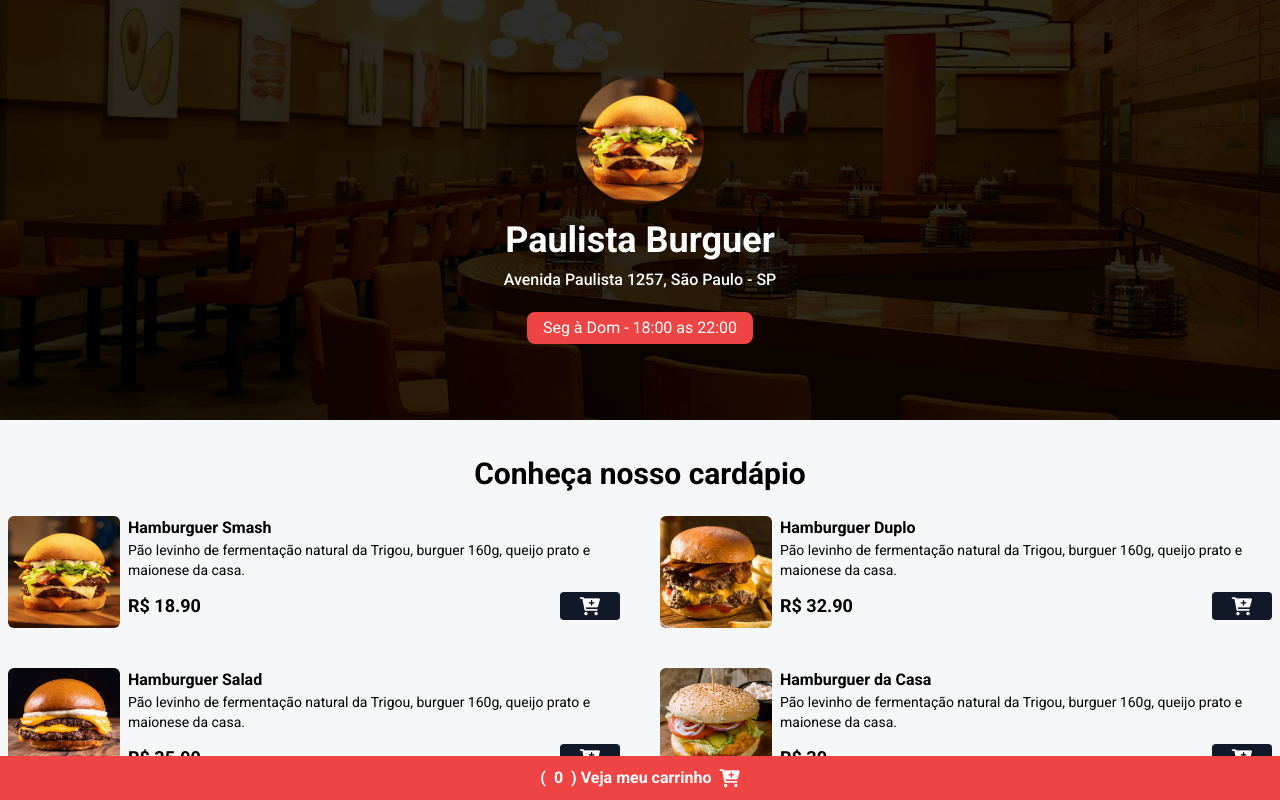
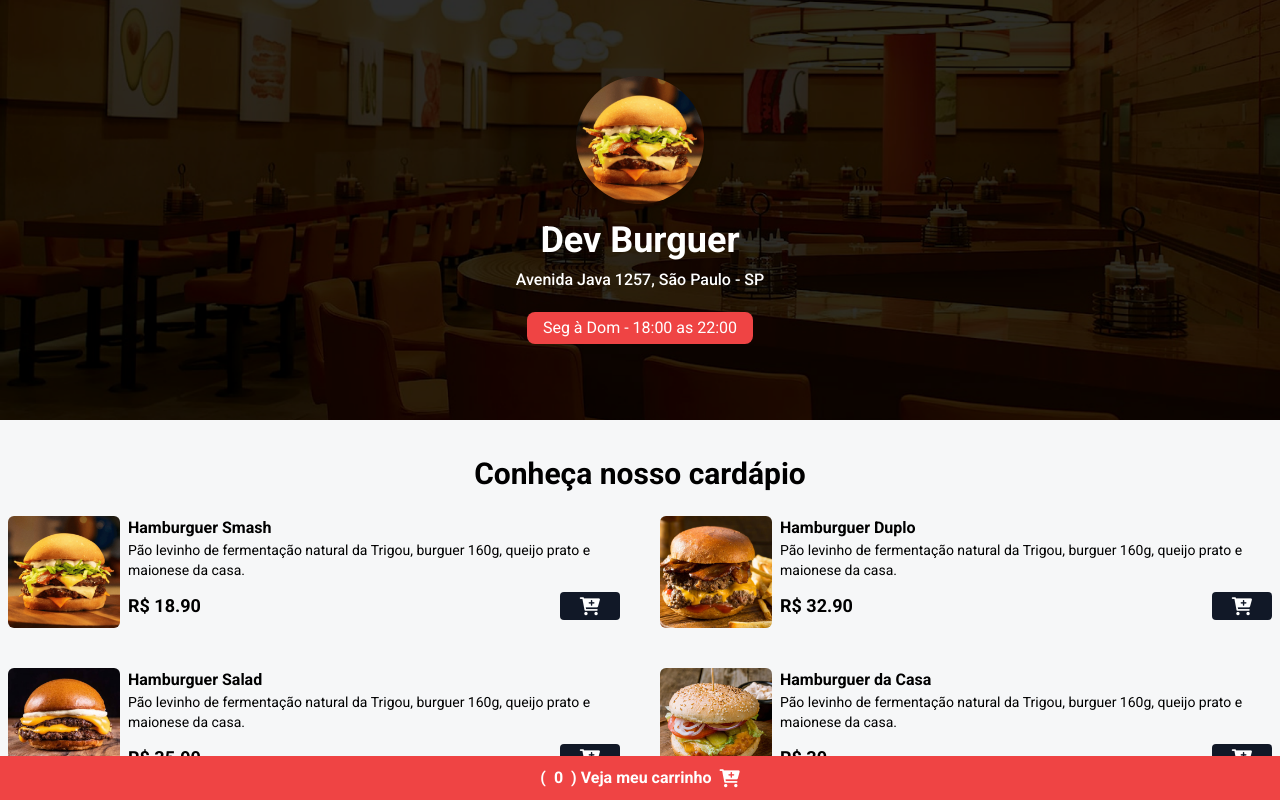
Before and after one commit to diegocavalcanti-dev/dev-burguer, a website: page index.html in a window 1280 px wide. Shown: the top 800 px of the page. Drawn offline with nearby package versions, Linux system fonts and the light colour scheme.

Commit message:
Finalizando Projeto

```diff
--- a/index.html
+++ b/index.html
@@ -29,11 +29,11 @@
                 class="w-32 h-32 rounded-full shadow-lg hover:scale-110 duration-200"
             />
             <h1 class="text-4xl mt-4 mb-2 font-bold text-white">
-                Paulista Burguer
+                Dev Burguer
             </h1>
 
             <span class="text-white font-medium">
-                Avenida Paulista 1257, São Paulo - SP
+                Avenida Java 1257, São Paulo - SP
             </span>
 
             <div class="bg-green-600 px-4 py-1 rounded-lg mt-5" id="date-span">
```
